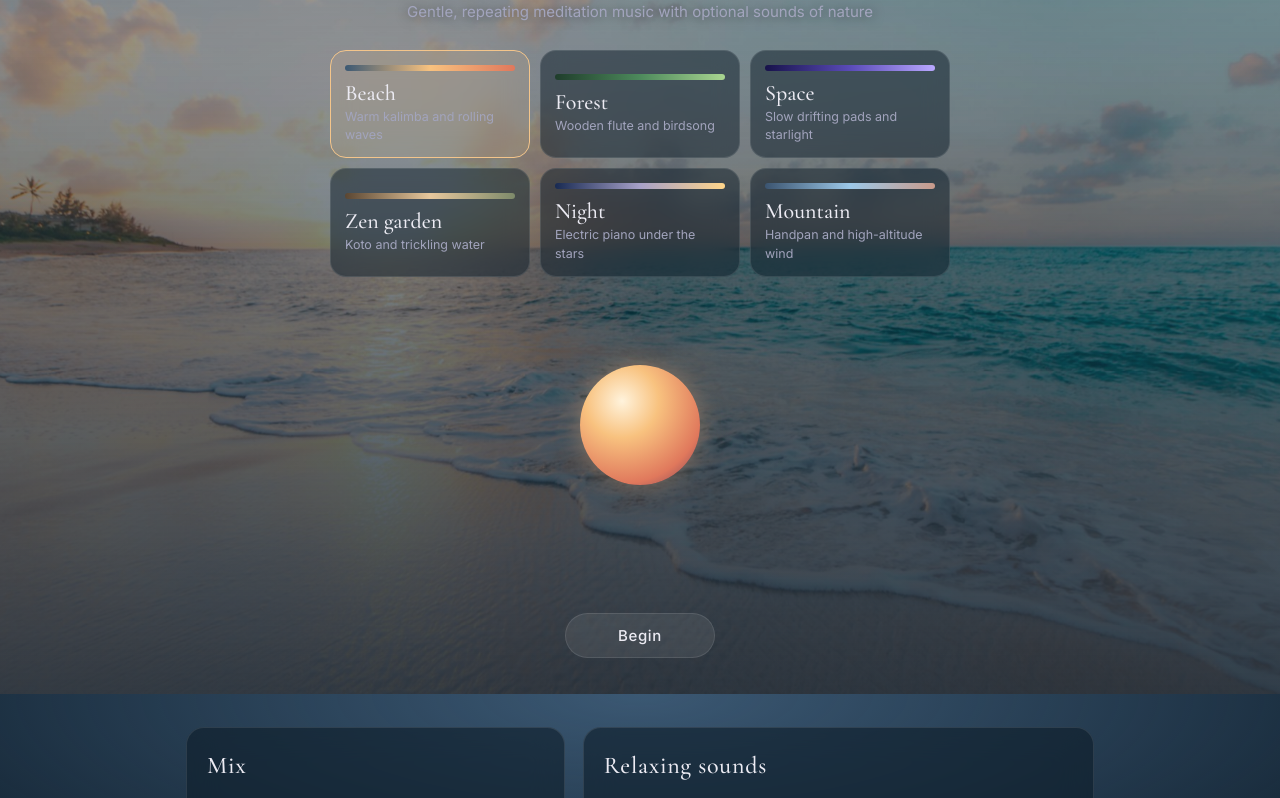
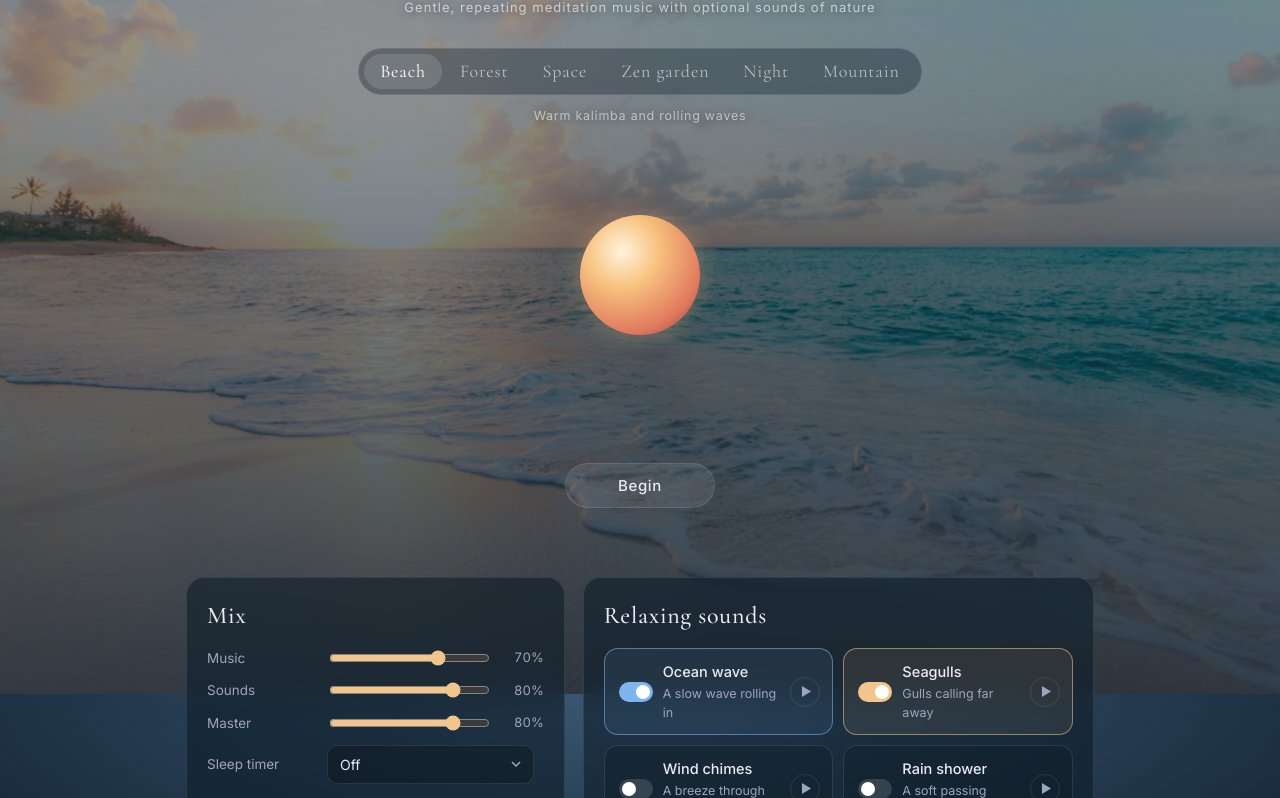
Before and after one commit to Joeri1983/meditation, a plain HTML site: page index.html in a window 1280 px wide. Shown: the part 106-904 px from the top of the page. Drawn offline with nearby package versions, Linux system fonts and the light colour scheme.

Commit message:
Add files via upload

```diff
--- a/index.html
+++ b/index.html
@@ -6,7 +6,7 @@
 <title>Stillwater</title>
 <link rel="preconnect" href="https://fonts.googleapis.com">
 <link rel="preconnect" href="https://fonts.gstatic.com" crossorigin>
-<link href="https://fonts.googleapis.com/css2?family=Cormorant+Garamond:wght@400;500&family=Inter:wght@400;500&display=swap" rel="stylesheet">
+<link href="https://fonts.googleapis.com/css2?family=Cormorant+Garamond:wght@300;400;500&family=Inter:wght@400;500&display=swap" rel="stylesheet">
 <style>
   :root {
     --fg: #ecebf3;
@@ -108,24 +108,40 @@
   header { text-align: center; }
   h1 {
     font-family: "Cormorant Garamond", Georgia, serif;
-    font-weight: 500; font-size: 46px; letter-spacing: .05em; margin: 0;
+    font-weight: 300; font-size: 40px; letter-spacing: .32em; text-indent: .32em; /* keeps spaced text centred */
+    text-transform: lowercase; margin: 0; color: rgba(255, 255, 255, .92);
   }
-  .sub { color: var(--muted); margin: 2px 0 0; }
+  .sub {
+    color: rgba(255, 255, 255, .62); margin: 8px 0 0;
+    font-size: 13px; letter-spacing: .08em;
+  }
+  @media (max-width: 520px) { h1 { font-size: 32px; letter-spacing: .26em; text-indent: .26em; } }
 
-  /* ---------- Theme picker ---------- */
-  .themes { display: grid; grid-template-columns: repeat(3, 1fr); gap: 10px; max-width: 620px; margin: 26px auto 0; }
+  /* ---------- Theme picker: one quiet frosted bar ---------- */
+  .themes {
+    display: flex; flex-wrap: wrap; justify-content: center; gap: 2px;
+    width: fit-content; max-width: 100%; margin: 30px auto 0; padding: 5px;
+    border-radius: 999px; border: 1px solid rgba(255, 255, 255, .1);
+    background: color-mix(in srgb, var(--bg) 35%, transparent);
+    -webkit-backdrop-filter: blur(14px); backdrop-filter: blur(14px);
+  }
   .theme {
-    appearance: none; cursor: pointer; text-align: left; color: var(--fg);
-    border: 1px solid var(--line); background: color-mix(in srgb, var(--bg) 50%, transparent); border-radius: 16px; padding: 14px 14px 12px;
-    font: inherit; transition: border-color .3s, background .3s;
-    -webkit-backdrop-filter: blur(12px); backdrop-filter: blur(12px);
+    appearance: none; cursor: pointer; border: 0; background: transparent;
+    color: rgba(255, 255, 255, .6); padding: 7px 16px; border-radius: 999px;
+    font: 400 18px/1.2 "Cormorant Garamond", Georgia, serif; letter-spacing: .05em; white-space: nowrap;
+    transition: color .4s, background .4s;
   }
-  .theme:hover { background: color-mix(in srgb, var(--bg) 35%, transparent); }
-  .theme[aria-checked="true"] { border-color: var(--accent); background: color-mix(in srgb, var(--accent) 12%, transparent); }
-  .theme .swatch { display: block; height: 6px; border-radius: 3px; margin-bottom: 10px; }
-  .theme strong { display: block; font-family: "Cormorant Garamond", Georgia, serif; font-weight: 500; font-size: 22px; line-height: 1.1; }
-  .theme span.d { display: block; color: var(--muted); font-size: 12.5px; margin-top: 3px; }
-  @media (max-width: 520px) { .theme span.d { display: none; } .theme strong { font-size: 19px; } }
+  .theme:hover { color: rgba(255, 255, 255, .9); }
+  .theme[aria-checked="true"] { color: #fff; background: rgba(255, 255, 255, .13); }
+  .theme-desc {
+    text-align: center; margin: 12px 0 0; min-height: 20px;
+    color: rgba(255, 255, 255, .55); font-size: 12.5px; letter-spacing: .06em;
+    text-shadow: 0 1px 10px rgba(0, 0, 0, .5); transition: opacity .4s;
+  }
+  @media (max-width: 560px) {
+    .themes { display: grid; grid-template-columns: repeat(3, 1fr); border-radius: 22px; width: 100%; max-width: 360px; }
+    .theme { font-size: 17px; padding: 6px 8px; }
+  }
 
   /* ---------- Stage ---------- */
   .stage { display: flex; flex-direction: column; align-items: center; gap: 14px; margin: 18px 0 34px; }
@@ -240,6 +256,7 @@
   </header>
 
   <div class="themes" id="themes" role="radiogroup" aria-label="Theme"></div>
+  <p class="theme-desc" id="themeDesc"></p>
 
   <section class="stage" aria-label="Player">
     <div class="orb-wrap" id="orbWrap"><div class="orb" aria-hidden="true"></div></div>
@@ -1235,7 +1252,8 @@
     const b = document.createElement("button");
     b.type = "button"; b.className = "theme"; b.dataset.id = id;
     b.setAttribute("role", "radio");
-    b.innerHTML = `<span class="swatch" style="background:${th.swatch}"></span><strong>${th.name}</strong><span class="d">${th.desc}</span>`;
+    b.textContent = th.name;
+    b.title = th.desc;
     b.addEventListener("click", () => selectTheme(id));
     themesEl.appendChild(b);
   }
@@ -1267,6 +1285,7 @@
   function renderTheme() {
     document.body.dataset.theme = settings.theme;
     setBackground(settings.theme);
+    $("themeDesc").textContent = theme().desc;
     for (const b of themesEl.children) b.setAttribute("aria-checked", String(b.dataset.id === settings.theme));
     buildTiles();
   }
```
